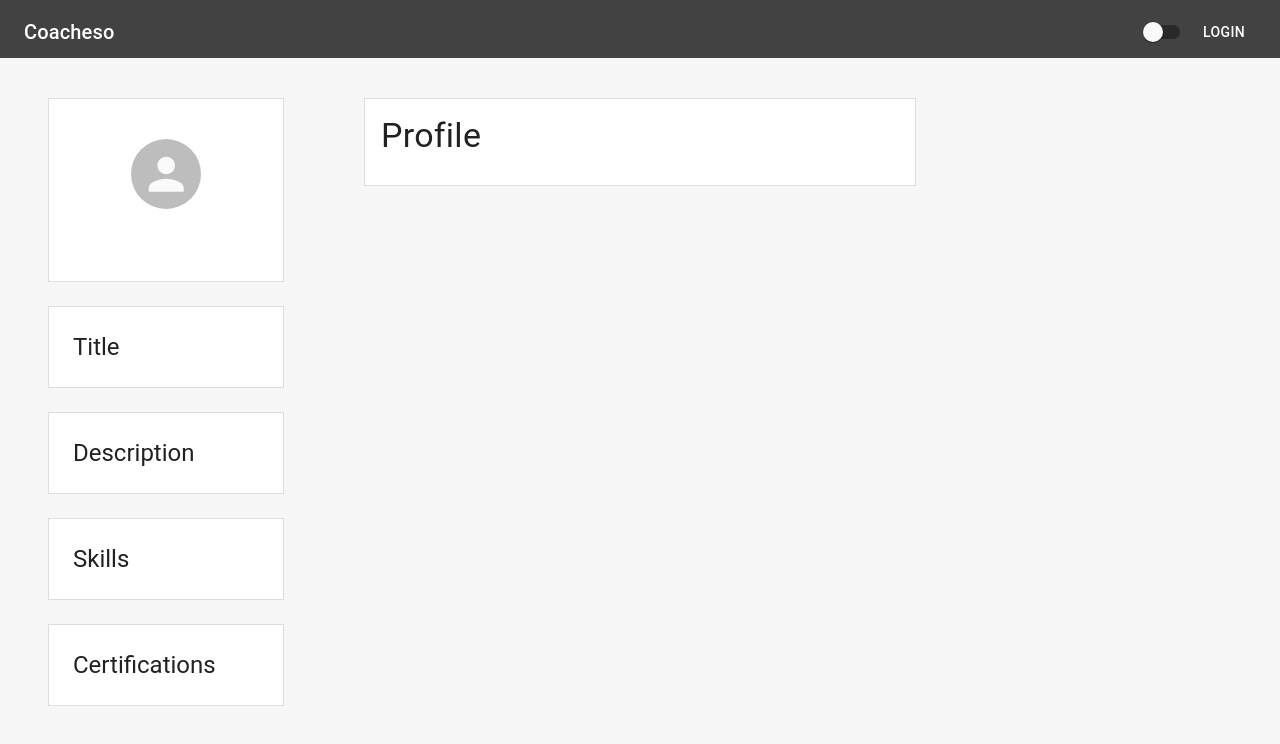
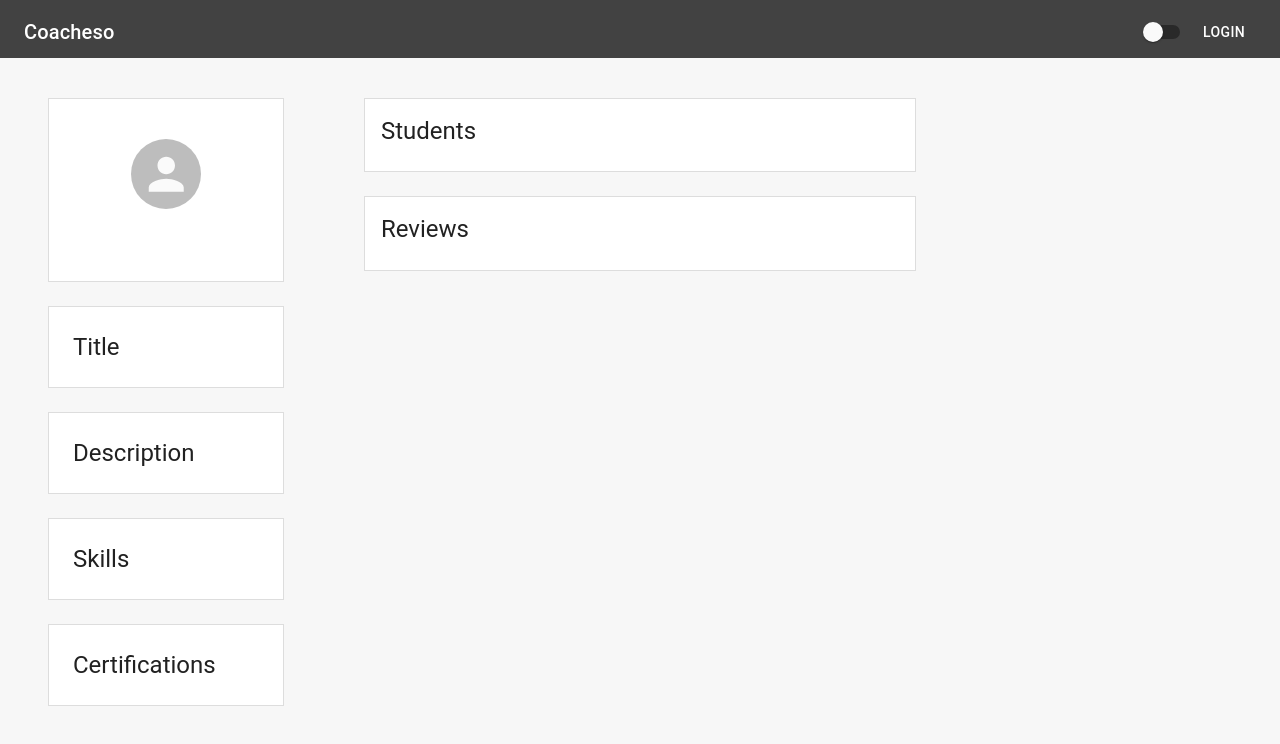
Before and after one commit to ReeceKidd/coacheso-next-js, a Next.js app: page /coaching-profile in a window 1280 px wide. Shown: the top 744 px of the page. Built offline with nearby package versions, Linux system fonts and the light colour scheme; no server answers.

Commit message:
refactor: decided on basic layout for coaching profile

```diff
--- a/pages/coaching-profile.tsx
+++ b/pages/coaching-profile.tsx
@@ -7,7 +7,7 @@ export default function CoachingProfile(): JSX.Element {
   return (
     <Container maxWidth="xl" style={{ backgroundColor: '#F7F7F7', marginTop: 10 }}>
       <Grid container spacing={4}>
-        <Grid item xs={3} spacing={4}>
+        <Grid item xs={3}>
           <Box
             border={1}
             borderColor="#ddd"
@@ -49,10 +49,14 @@ export default function CoachingProfile(): JSX.Element {
         </Grid>
         <Grid item xs={6}>
           <Box p="1rem" style={{ backgroundColor: '#FFF' }} m={3} border={1} borderColor="#ddd">
-            <Typography variant="h4" component="h1" gutterBottom>
-              Profile
+            <Typography variant="h5" component="h1" gutterBottom>
+              Students
             </Typography>
-            <Typography variant="inherit">{JSON.stringify(user)}</Typography>
+          </Box>
+          <Box p="1rem" style={{ backgroundColor: '#FFF' }} m={3} border={1} borderColor="#ddd">
+            <Typography variant="h5" component="h1" gutterBottom>
+              Reviews
+            </Typography>
           </Box>
         </Grid>
       </Grid>
```
